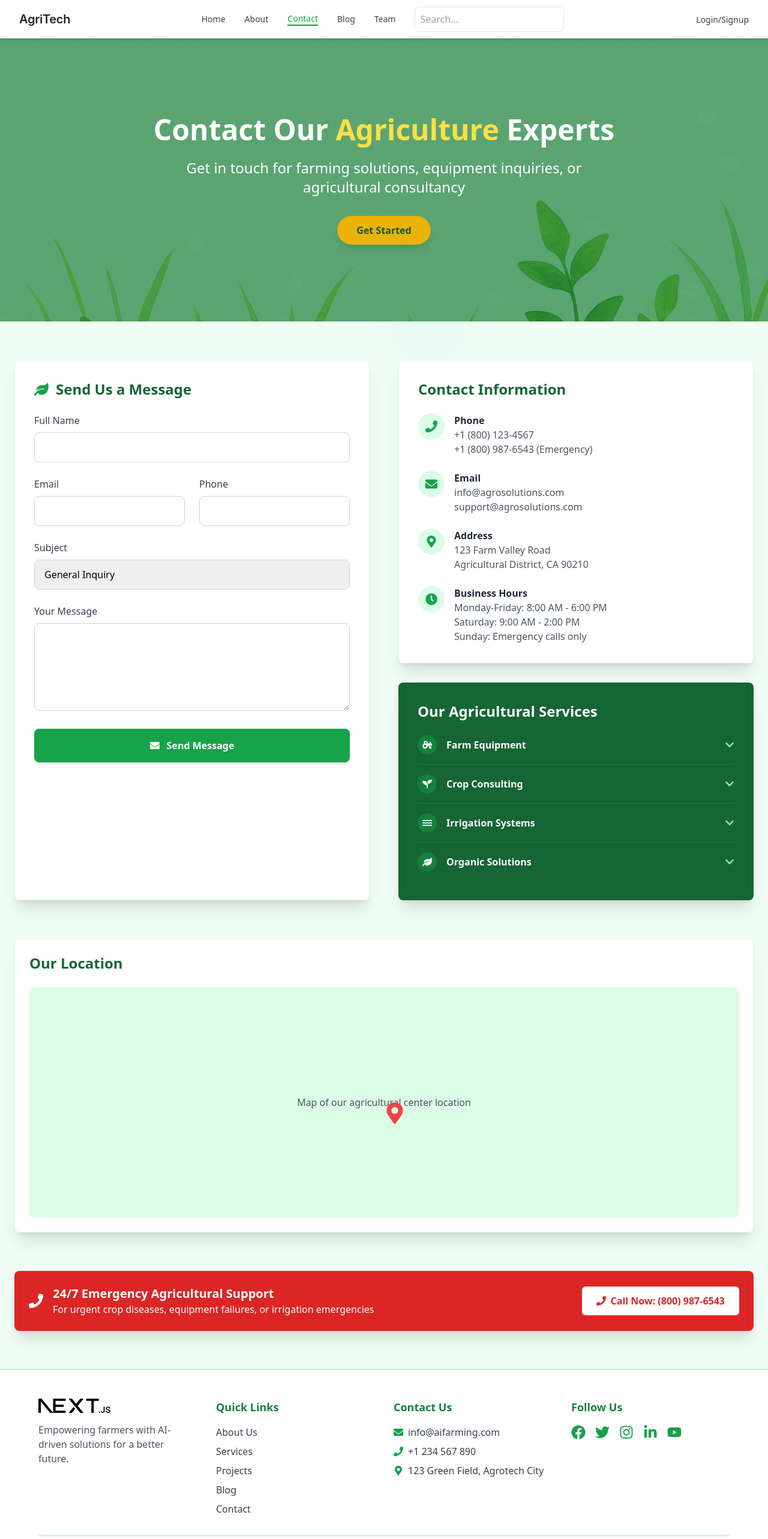
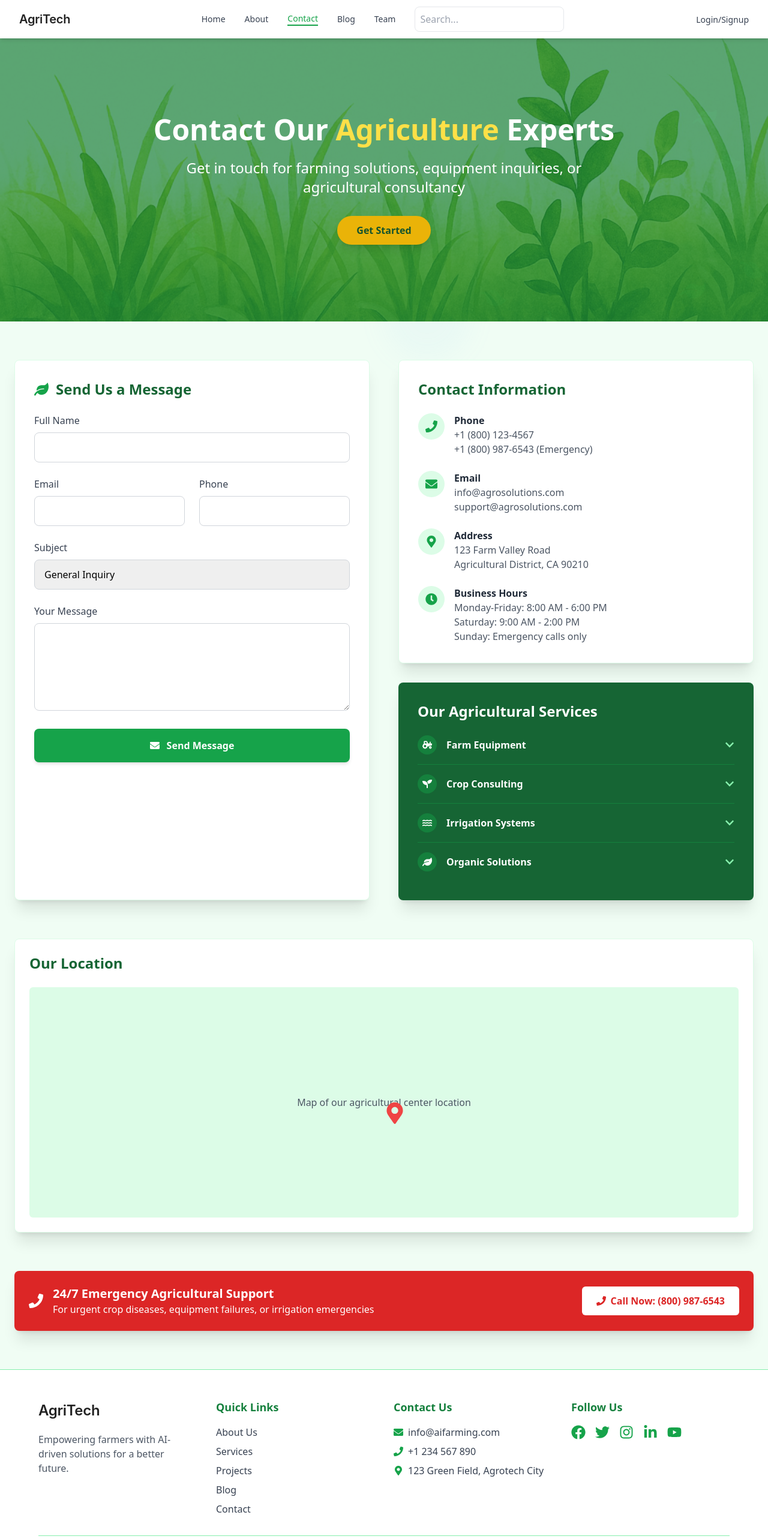
Before and after one commit to princeHrajbhar/GDG, a Next.js app: page /contact in a window 1280 px wide. Shown: the top 2566 px of the page at 60% size. Built offline with nearby package versions, Linux system fonts and the light colour scheme.

Commit message:
logo fix

```diff
--- a/app/(menu_pages)/contact/page.tsx
+++ b/app/(menu_pages)/contact/page.tsx
@@ -124,7 +124,7 @@ export default function ContactPage() {
 
         <div className="absolute inset-0 overflow-hidden">
           <Image
-            src="/farm-field.jpg"
+            src="/grass.png"
             alt="Farm field background"
             fill
             className="object-cover opacity-30"
--- a/components/Footer.tsx
+++ b/components/Footer.tsx
@@ -26,7 +26,7 @@ export default function Footer() {
         {/* Logo & Description */}
         <div className="flex flex-col items-center md:items-start text-center md:text-left">
           <motion.div whileHover={{ scale: 1.1 }}>
-            <Image src="/next.svg" alt="Logo" width={120} height={120} className="mb-4" />
+            <Image src="/logo.svg" alt="Logo" width={120} height={120} className="mb-4" />
           </motion.div>
           <p className="text-gray-600 text-sm md:text-base max-w-xs">
             Empowering farmers with AI-driven solutions for a better future.
```
